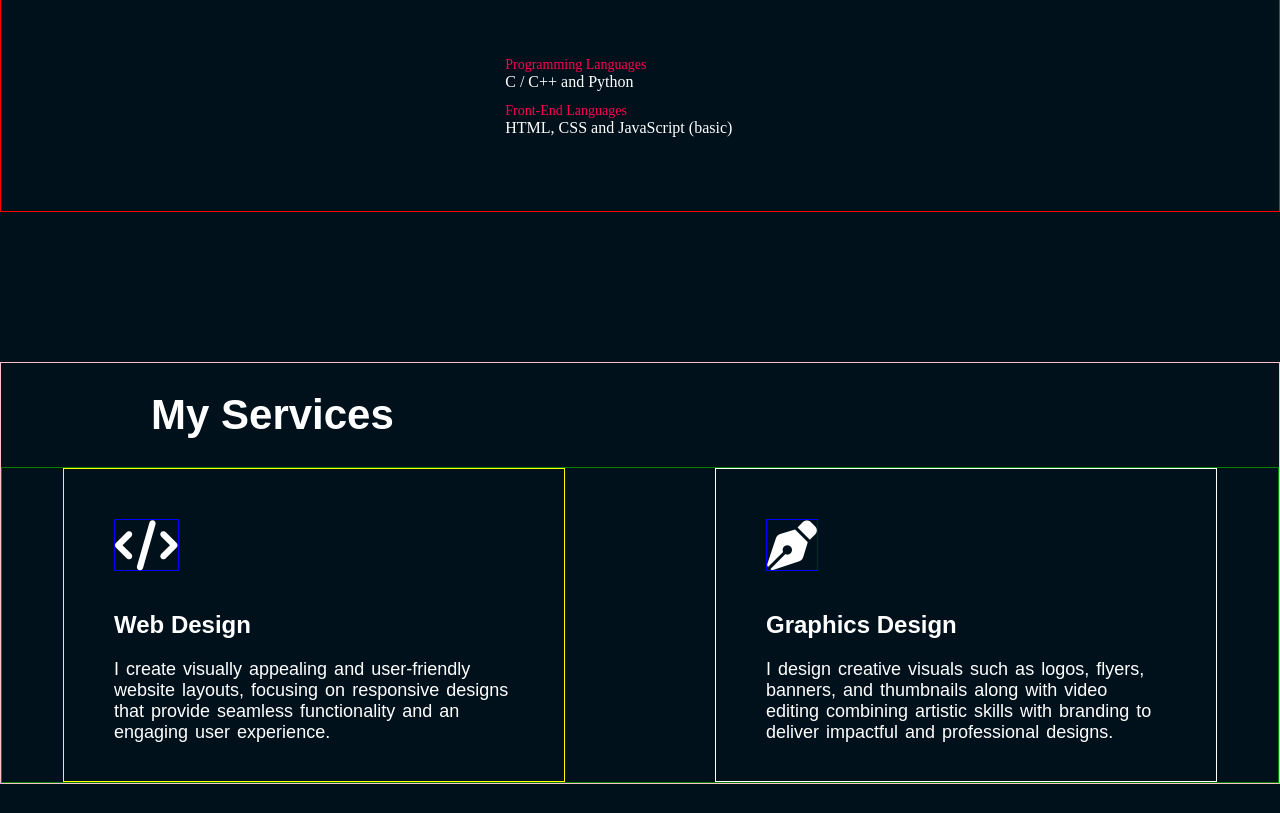
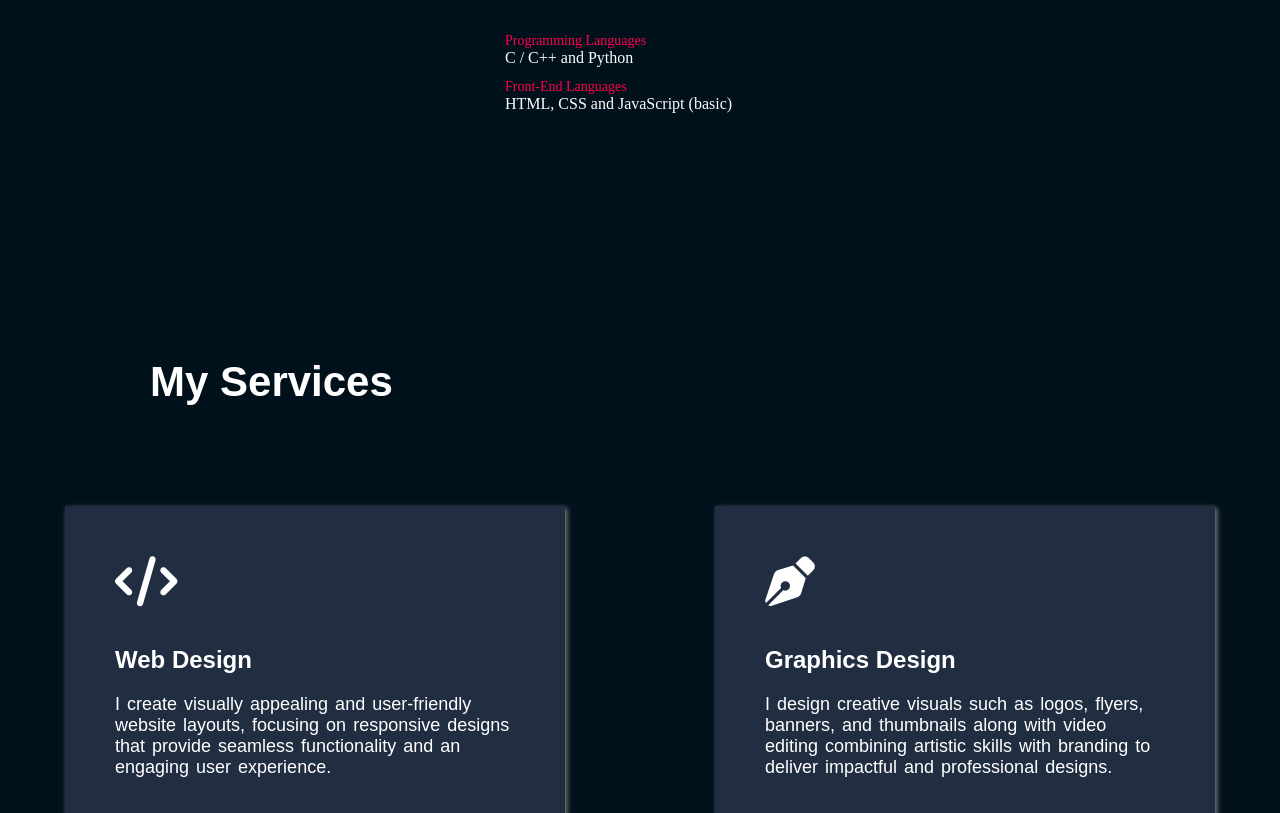
Before and after one commit to devyani001/portfolio_tpc, a plain HTML site: page index.html in a window 1280 px wide. Shown: the part 1189-2002 px from the top of the page. Before the commit the page ends 1973 px from the top, so only its background shows below. Drawn offline with Linux system fonts and the light colour scheme.

Commit message:
added bg to services

```diff
--- a/index.html
+++ b/index.html
@@ -88,6 +88,11 @@
                 </div>
             </div>
         </div>
+
+        <div class="box">
+
+        </div>
+
     </header>
 
     <footer></footer>
--- a/portfolio_tpc.css
+++ b/portfolio_tpc.css
@@ -46,7 +46,7 @@ li:hover{
     justify-content: center;
     margin: 150px 0;
     gap: 20px;
-    border: 1px solid red;
+    border: 1px solid none;
 }
 
 .left{
@@ -159,7 +159,7 @@ p{
 /* services */
 
 .services-container{
-    border: 1px solid pink;
+    border: 1px solid none;
 }
 
 .services{
@@ -167,43 +167,50 @@ p{
     flex-wrap: wrap;
     justify-content: center;
     gap: 150px;
-    border: 1px solid green;
+    border: 1px solid none;
     font-family: 'poppins', sans-serif;
 }
 
 .service-heading{
     color: #fff;
-    margin-left: 150px;
+    margin: 0 0 100px 150px;
 }
 
 .web-design{
     /* height: 200px; */
     width: 400px;
-    border: 1px solid yellow;
+    border: 1px solid none;
     padding: 0 50px 20px 50px;
+    box-shadow: 2px 2px 5px gray;
+    background-color: #212d40;
 }
 
 .web-design:hover{
-    background-color: #b60854;
+    background-color: #52697d;
     cursor: pointer;
+    font-size: 18px;
+    width: 410px;
 }
 
 .graphics{
     /* height: 200px; */
     width: 400px;
-    border: 1px solid white;
+    border: 1px solid none;
     padding: 0 50px 20px 50px;
+    box-shadow: 2px 2px 5px gray;
+    background-color: #212d40;
 }
 
 .graphics:hover{
-    background-color: #b60854;
+    background-color: #52697d;
     cursor: pointer;
     /* transition: left 0.5s; */
-
+    font-size: 18px;
+    width: 410px;
 }
 
 i{
-    border: 1px solid blue;
+    border: 1px solid none;
     margin: 50px 0 20px 0;
     font-size: 50px;
     color: #fff;
@@ -218,3 +225,8 @@ i{
     color: #fff;
 
 }
+
+.box{
+    height: 500px;
+    width: 500px;
+}
```
